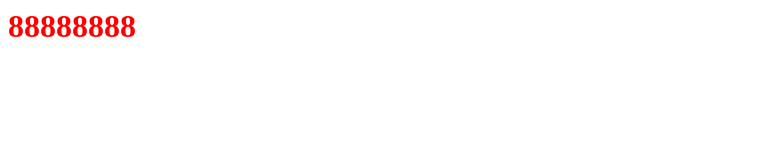
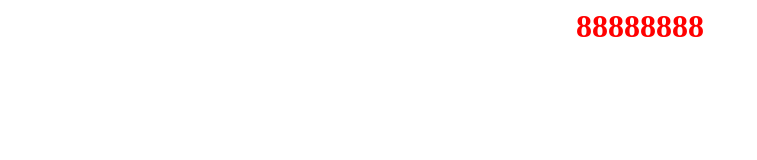
Before and after one commit to js88888888/js88888888.github.io, a plain HTML site: page index.html in a window 1280 px wide. Shown: the whole page, without its empty margins (0-757 px from the left). Drawn offline with Linux system fonts and the light colour scheme.

Commit message:
Update index.html

```diff
--- a/index.html
+++ b/index.html
@@ -1 +1 @@
-<h1><font color="red">88888888</font></h1>
+<center><h1><font color="red">88888888</font></h1></center>
```
